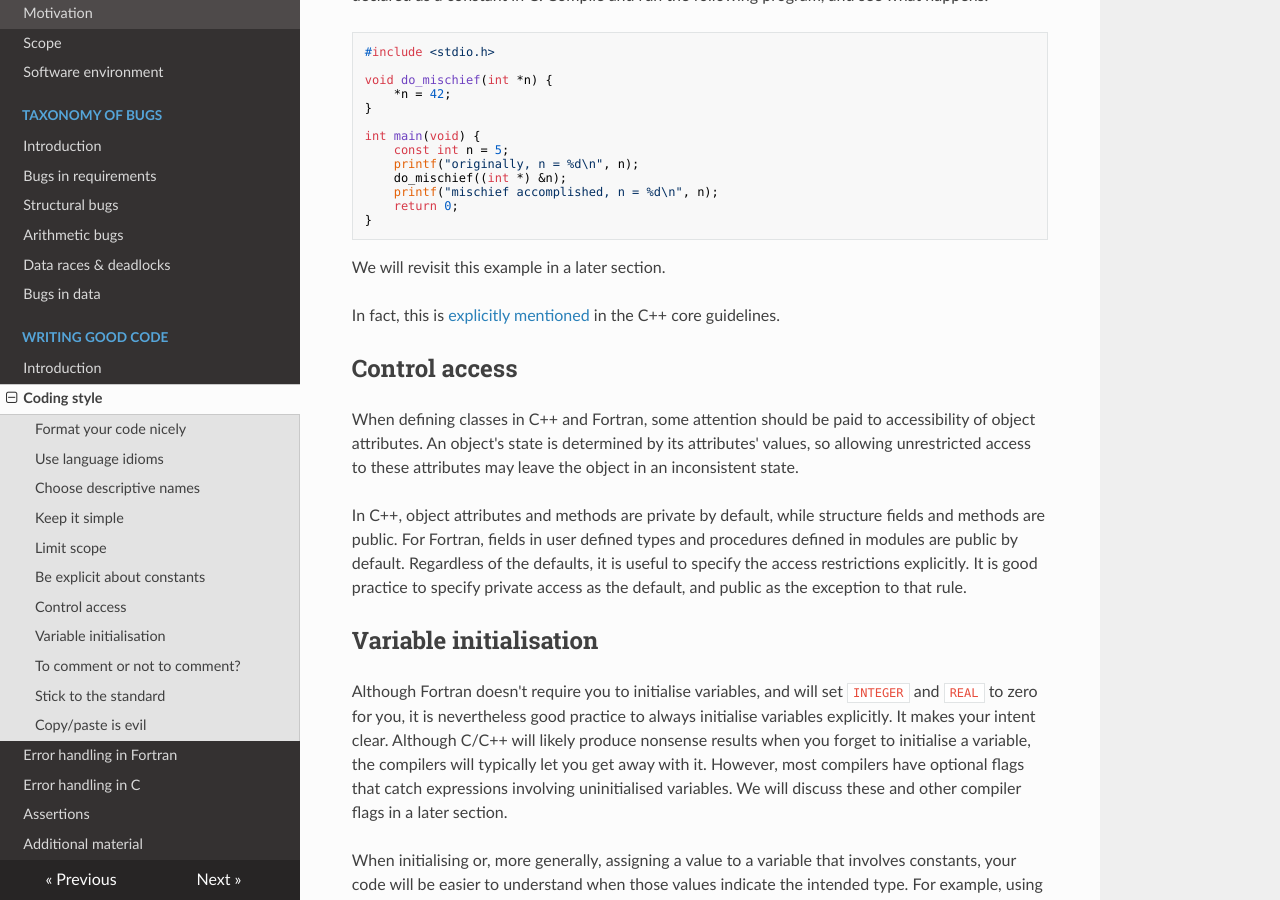
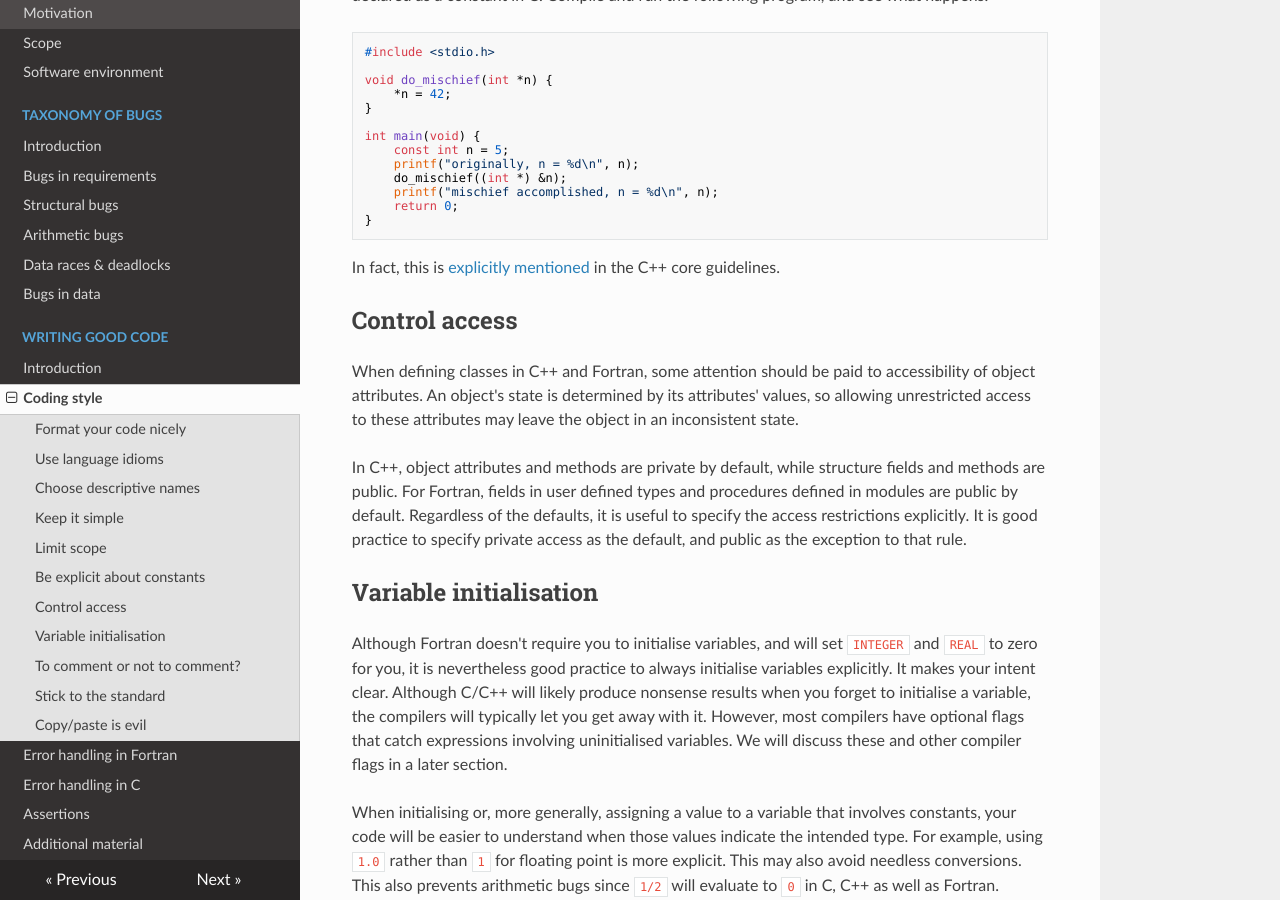
Before and after one commit to gjbex/Defensive_programming_and_debugging, an MkDocs documentation site: the page built from docs/CodingBestPractices/coding_best_practices.md, in a window 1280 px wide and 900 px high, scrolled down 5019 px. Built offline with MkDocs 1.6.1, drawn with Linux system fonts in a browser that asks for light colours; nearby versions of some CDN libraries.

Commit message:
Remove forward refereence

```diff
--- a/docs/CodingBestPractices/coding_best_practices.md
+++ b/docs/CodingBestPractices/coding_best_practices.md
@@ -181,8 +181,6 @@ int main(void) {
 }
 ~~~~
 
-We will revisit this example in a later section.
-
 In fact, this is [explicitly mentioned](https://isocpp.github.io/CppCoreGuidelines/CppCoreGuidelines#Res-casts-const) in the C++ core guidelines.
 
 
```
